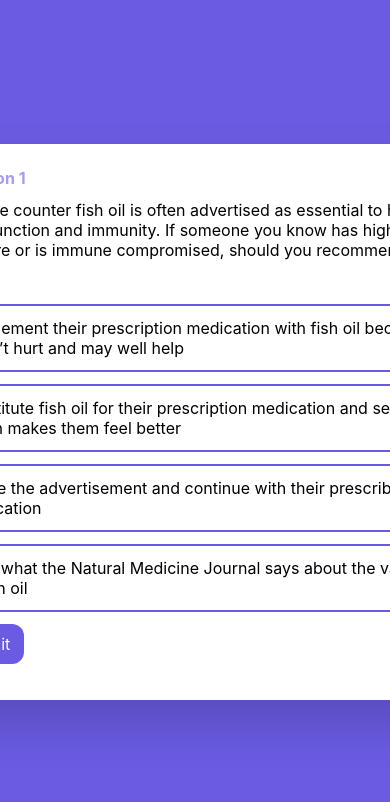
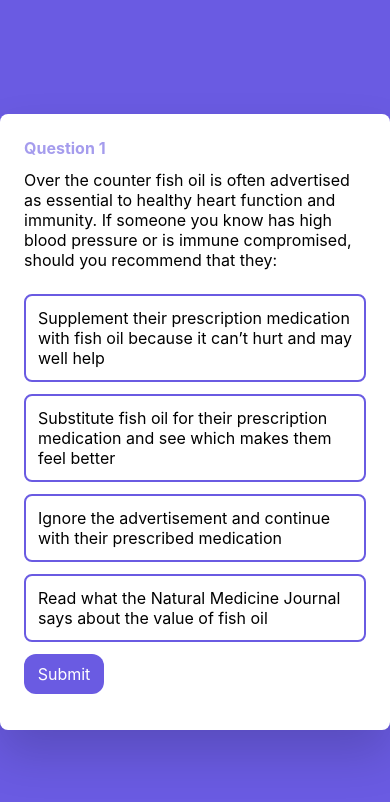
Before and after one commit to brianriwukaho/quizlet, a React (Create React App) app: page / in a window 390 px wide. Shown: the top 802 px of the page. Built offline with nearby package versions, Linux system fonts and the light colour scheme.

Commit message:
fixed mobile scaling issue

```diff
--- a/src/index.css
+++ b/src/index.css
@@ -40,7 +40,6 @@ code {
   min-height: 400px;
   padding: 24px;
   box-sizing: border-box;
-  min-width: 550px;
   width: 640px;
   border-radius: 8px;
   box-shadow: 0px 24px 48px 0 rgba(0, 0, 0, 0.16);
```
